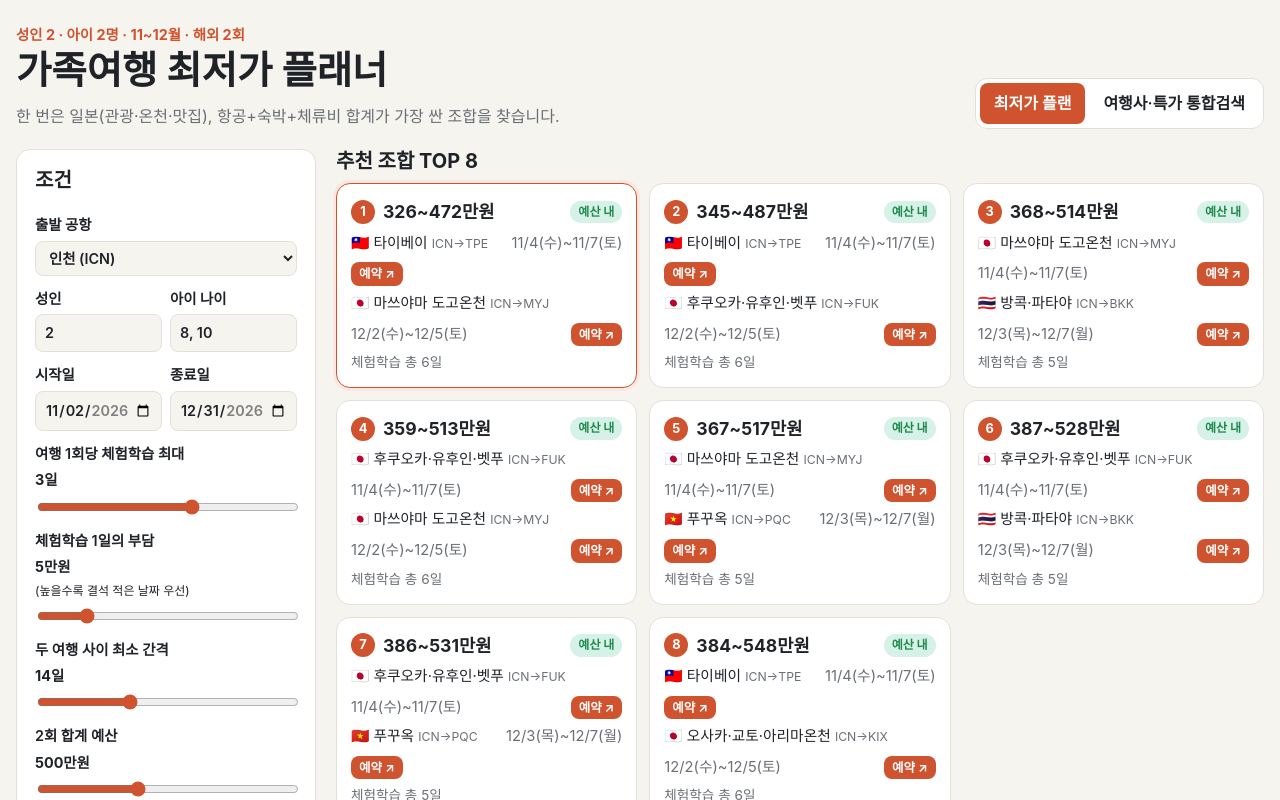
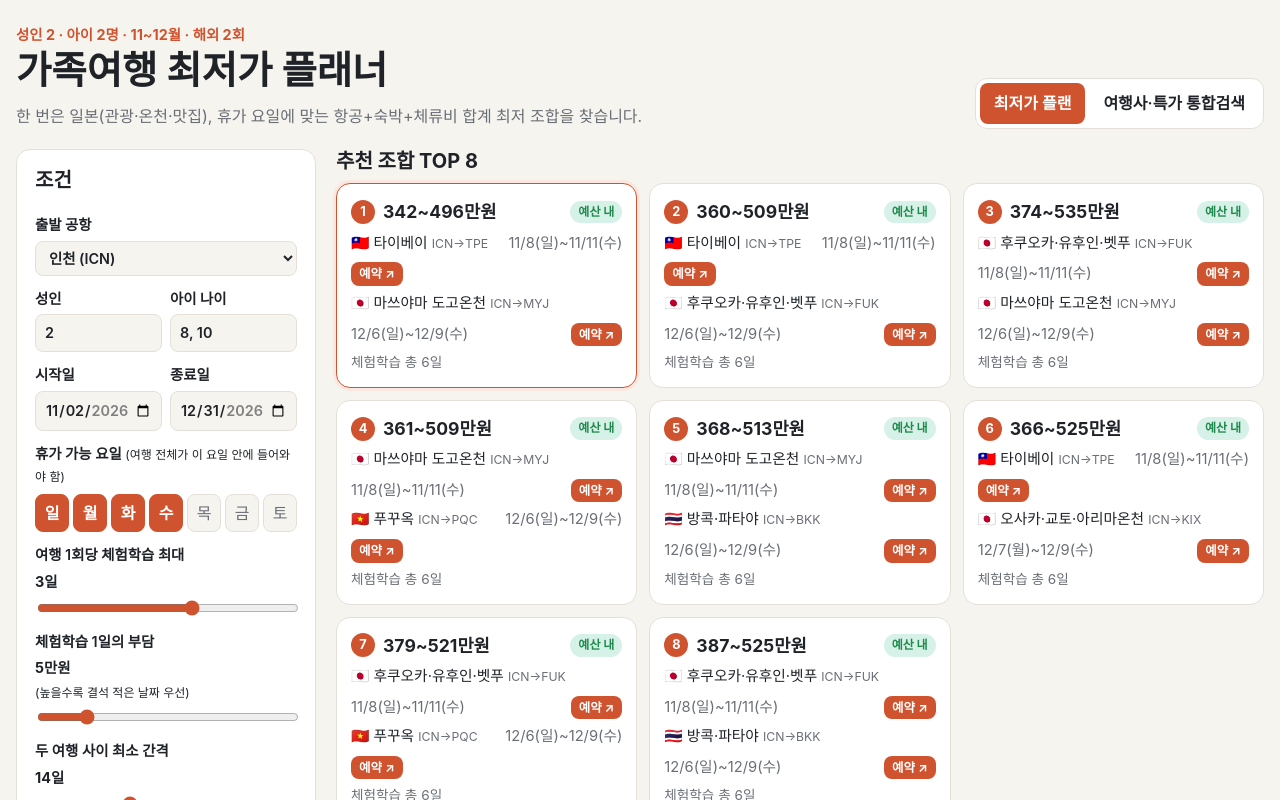
Before and after one commit to heekeunlee/tourplan, a React (Vite) app: page / in a window 1280 px wide. Shown: the top 800 px of the page. Built offline with nearby package versions, Linux system fonts and the light colour scheme.

Commit message:
Add weekly leave weekday constraint with shortened trips
Co-Authored-By: Claude Sonnet 5.5 <noreply@anthropic.com>

```diff
--- a/src/App.tsx
+++ b/src/App.tsx
@@ -44,7 +44,7 @@ export default function App() {
         <div>
           <p className="eyebrow">성인 {c.adults} · 아이 {c.childAges.length}명 · 11~12월 · 해외 2회</p>
           <h1>가족여행 최저가 플래너</h1>
-          <p className="muted">한 번은 일본(관광·온천·맛집), 항공+숙박+체류비 합계가 가장 싼 조합을 찾습니다.</p>
+          <p className="muted">한 번은 일본(관광·온천·맛집), 휴가 요일에 맞는 항공+숙박+체류비 합계 최저 조합을 찾습니다.</p>
         </div>
         <nav className="tabs">
           <button className={tab === 'plan' ? 'on' : ''} onClick={() => setTab('plan')}>최저가 플랜</button>
@@ -68,6 +68,15 @@ export default function App() {
             <div className="row2">
               <label>시작일<input type="date" value={c.startDate} min="2026-11-01" max="2026-12-31" onChange={(e) => set('startDate', e.target.value)} /></label>
               <label>종료일<input type="date" value={c.endDate} min="2026-11-01" max="2026-12-31" onChange={(e) => set('endDate', e.target.value)} /></label>
+            </div>
+            <div className="leave">
+              <span className="leave-title">휴가 가능 요일 <small>(여행 전체가 이 요일 안에 들어와야 함)</small></span>
+              <div className="weekdays">
+                {['일', '월', '화', '수', '목', '금', '토'].map((w, i) => (
+                  <button key={w} type="button" className={c.leaveDays.includes(i) ? 'on' : ''}
+                    onClick={() => set('leaveDays', c.leaveDays.includes(i) ? c.leaveDays.filter((x) => x !== i) : [...c.leaveDays, i].sort())}>{w}</button>
+                ))}
+              </div>
             </div>
             <label>여행 1회당 체험학습 최대 <b>{c.maxSchoolDays}일</b>
               <input type="range" min={0} max={5} value={c.maxSchoolDays} onChange={(e) => set('maxSchoolDays', Number(e.target.value))} />
--- a/src/booking.ts
+++ b/src/booking.ts
@@ -112,7 +112,7 @@ export function bookingLinks(t: TripCandidate, c: Conditions): BookLink[] {
     url: `https://www.booking.com/searchresults.ko.html?ss=${q(kw)}&checkin=${t.checkIn}&checkout=${t.checkOut}&group_adults=${c.adults}&group_children=${kids}${ageParams}&no_rooms=1&order=price&selected_currency=KRW` })
   if (m.agoda) {
     out.push({ group: '숙소', name: '아고다', level: 'direct',
-      url: `https://www.agoda.com/ko-kr/search?city=${m.agoda}&checkIn=${t.checkIn}&checkOut=${t.checkOut}&los=${dest.nights}&rooms=1&adults=${c.adults}&children=${kids}&childAges=${ageList}` })
+      url: `https://www.agoda.com/ko-kr/search?city=${m.agoda}&checkIn=${t.checkIn}&checkOut=${t.checkOut}&los=${t.nights}&rooms=1&adults=${c.adults}&children=${kids}&childAges=${ageList}` })
   }
   if (m.tripcom) {
     out.push({ group: '숙소', name: '트립닷컴', level: 'direct',
--- a/src/components.tsx
+++ b/src/components.tsx
@@ -1,7 +1,7 @@
 import { useEffect, useState } from 'react'
 import { JP_HOLIDAYS, ORIGINS, PEAK_START } from './data'
 import { bookingLinks, GROUPS, LEVEL_LABEL } from './booking'
-import { addDays, buildTrip, fmtDate, originsFor, weekday, type Conditions, type Range, type TripCandidate } from './planner'
+import { addDays, buildTrip, fmtDate, leaveRestricted, originsFor, weekday, type Conditions, type Range, type TripCandidate } from './planner'
 
 export const won = (n: number) => `${Math.round(n).toLocaleString('ko-KR')}만원`
 export const wonRange = (r: Range) => `${Math.round(r.low)}~${Math.round(r.high)}만원`
@@ -76,7 +76,7 @@ export function TripDetail({ trip, c, label }: { trip: TripCandidate; c: Conditi
         <span className="trip-label">{label}</span>
         <h3>{dest.flag} {dest.name}</h3>
         <p className="muted">
-          {dest.country} · {fmtDate(trip.depart)} → {fmtDate(trip.ret)} · {dest.nights}박 {dest.nights + (dest.redEye ? 2 : 1)}일
+          {dest.country} · {fmtDate(trip.depart)} → {fmtDate(trip.ret)} · {trip.nights}박 {trip.nights + (dest.redEye ? 2 : 1)}일
           {dest.redEye && ' (야간 출발)'}
         </p>
         <p className="route">✈️ {ORIGINS[trip.origin]}({trip.origin}) → {trip.route.airport}</p>
@@ -105,7 +105,7 @@ export function TripDetail({ trip, c, label }: { trip: TripCandidate; c: Conditi
 
       <h4>추천 동선</h4>
       <ol className="steps">
-        {dest.itinerary.map((s, i) => <li key={i}><b>{i + 1}일차</b> {s}</li>)}
+        {[...dest.itinerary.slice(0, trip.nights < dest.nights ? trip.nights : dest.itinerary.length - 1), dest.itinerary[dest.itinerary.length - 1]].map((s, i) => <li key={i}><b>{i + 1}일차</b> {s}</li>)}
       </ol>
 
       <h4>예약 페이지로 바로 가기 <small>(새 창에서 해당 사이트 예약·상품 페이지가 열립니다)</small></h4>
@@ -142,6 +142,7 @@ export function Calendar({ trips, c }: { trips: TripCandidate[]; c: Conditions }
     if (JP_HOLIDAYS.includes(d)) cls.push('jp-holiday')
     if (d >= PEAK_START) cls.push('peak')
     if (d < c.startDate || d > c.endDate) cls.push('out')
+    if (leaveRestricted(c) && !c.leaveDays.includes(w)) cls.push('noleave')
     return cls.join(' ')
   }
   return (
--- a/src/planner.ts
+++ b/src/planner.ts
@@ -7,6 +7,7 @@ export interface Conditions {
   childAges: number[]
   startDate: string
   endDate: string
+  leaveDays: number[] // 부모가 휴가 가능한 요일 (0=일 … 6=토), 비우거나 7개면 제한 없음
   maxSchoolDays: number // 1회 여행당 체험학습 최대 일수
   schoolPenalty: number // 체험학습 1일을 비용 몇 만원으로 볼지 (정렬용)
   minGapDays: number
@@ -19,6 +20,7 @@ export interface Conditions {
 export const DEFAULT_CONDITIONS: Conditions = {
   origin: 'ICN',
   japanFromGimpo: true,
+  leaveDays: [0, 1, 2, 3],
   adults: 2,
   childAges: [8, 10],
   startDate: '2026-11-02',
@@ -38,6 +40,7 @@ export interface TripCandidate {
   dest: Destination
   origin: string
   route: Route
+  nights: number
   depart: string
   ret: string
   checkIn: string
@@ -56,6 +59,8 @@ export interface Combo {
   score: number
 }
 
+// 휴가 요일 때문에 줄어든 숙박 1박당 점수 가산 (만원) — 같은 결석일이면 더 긴 여행을 우선
+const SHORT_NIGHT_PENALTY = 40
 const DAY = 86400000
 const toTime = (s: string) => Date.parse(s + 'T00:00:00Z')
 export const toISO = (t: number) => new Date(t).toISOString().slice(0, 10)
@@ -86,8 +91,10 @@ export function originsFor(dest: Destination, c: Conditions) {
   return list.filter((o) => dest.routes[o])
 }
 
-export function buildTrip(dest: Destination, depart: string, c: Conditions, origin = c.origin): TripCandidate | null {
-  const ret = addDays(depart, dest.nights + (dest.redEye ? 1 : 0))
+export const leaveRestricted = (c: Conditions) => c.leaveDays.length > 0 && c.leaveDays.length < 7
+
+export function buildTrip(dest: Destination, depart: string, c: Conditions, origin = c.origin, nights = dest.nights): TripCandidate | null {
+  const ret = addDays(depart, nights + (dest.redEye ? 1 : 0))
   if (depart < c.startDate || ret > c.endDate) return null
   const route = dest.routes[origin]
   if (!route) return null
@@ -99,6 +106,8 @@ export function buildTrip(dest: Destination, depart: string, c: Conditions, orig
   if (c.excludeBadWeather && weather === 'bad') return null
 
   const days = datesBetween(depart, ret)
+  // 야간편 귀국일(새벽 도착)도 휴가가 필요한 날로 본다
+  if (leaveRestricted(c) && !days.every((d) => c.leaveDays.includes(weekday(d)))) return null
   // 야간 출발은 하교 후 출발로 보고 출발일은 결석에서 제외
   const schoolDays = days.filter((d, i) => {
     if (dest.redEye && i === 0) return false
@@ -108,6 +117,7 @@ export function buildTrip(dest: Destination, depart: string, c: Conditions, orig
   if (schoolDays > c.maxSchoolDays) return null
 
   const notes: string[] = []
+  if (nights < dest.nights) notes.push(`휴가 요일에 맞춰 ${nights}박으로 단축`)
   let flightF = DEPART_FACTOR[weekday(depart)]
   if (weekday(ret) === 0) flightF += 0.06
   if (weekday(ret) === 6) flightF += 0.03
@@ -131,12 +141,13 @@ export function buildTrip(dest: Destination, depart: string, c: Conditions, orig
   const originF = route.factor ?? 1
 
   const flight = scale(dest.flightPP, seats * flightF * originF)
-  const normalNights = dest.specialNight ? dest.nights - 1 : dest.nights
+  const normalNights = dest.specialNight ? nights - 1 : nights
   let hotel = scale(dest.hotelNight, normalNights * hotelF * roomF)
   if (dest.specialNight) hotel = sum(hotel, scale(dest.specialNight.price, hotelF * (eaters / 3.4)))
-  const food = scale(dest.foodPPDay, eaters * (dest.nights + 1))
+  const food = scale(dest.foodPPDay, eaters * (nights + 1))
   const transfer = route.transferSave ?? 0
-  const local = sum(scale([dest.transport[0] - transfer, dest.transport[1] - transfer], people / 4), scale(dest.activities, people / 4))
+  const lenF = (nights + 1) / (dest.nights + 1)
+  const local = sum(scale([dest.transport[0] - transfer, dest.transport[1] - transfer], (people / 4) * lenF), scale(dest.activities, (people / 4) * lenF))
   const total = sum(flight, hotel, food, local)
 
   if (origin === 'GMP' && route.note) notes.push(route.note)
@@ -145,14 +156,15 @@ export function buildTrip(dest: Destination, depart: string, c: Conditions, orig
     dest,
     origin,
     route,
+    nights,
     depart,
     ret,
     checkIn: depart,
-    checkOut: addDays(depart, dest.nights),
+    checkOut: addDays(depart, nights),
     schoolDays,
     cost: { flight, hotel, food, local, total },
     notes,
-    score: total.mid + schoolDays * c.schoolPenalty,
+    score: total.mid + schoolDays * c.schoolPenalty + (dest.nights - nights) * SHORT_NIGHT_PENALTY,
   }
 }
 
@@ -161,8 +173,11 @@ export function allCandidates(c: Conditions, dests = DESTINATIONS) {
   for (const dest of dests) {
     for (const origin of originsFor(dest, c)) {
       for (let d = c.startDate; d <= c.endDate; d = addDays(d, 1)) {
-        const t = buildTrip(dest, d, c, origin)
-        if (t) out.push(t)
+        // 휴가 요일에 맞는 가장 긴 숙박일수를 선택
+        for (let n = dest.nights; n >= (leaveRestricted(c) ? 2 : dest.nights); n--) {
+          const t = buildTrip(dest, d, c, origin, n)
+          if (t) { out.push(t); break }
+        }
       }
     }
   }
--- a/src/styles.css
+++ b/src/styles.css
@@ -199,3 +199,10 @@ a.book:hover { background: var(--a-soft); }
 .lv-start.lv { background: var(--c-food); }
 .agency.book { text-decoration: none; color: var(--text); }
 .agency.book strong { color: var(--a); }
+
+.leave { display: grid; gap: 6px; }
+.leave-title { font-size: .9rem; font-weight: 600; }
+.weekdays { display: grid; grid-template-columns: repeat(7, 1fr); gap: 4px; }
+.weekdays button { font: inherit; padding: 6px 0; border-radius: 8px; border: 1px solid var(--line); background: var(--bg); color: var(--muted); cursor: pointer; }
+.weekdays button.on { background: var(--accent); border-color: var(--accent); color: #fff; font-weight: 700; }
+.day.noleave { opacity: .45; }
```
